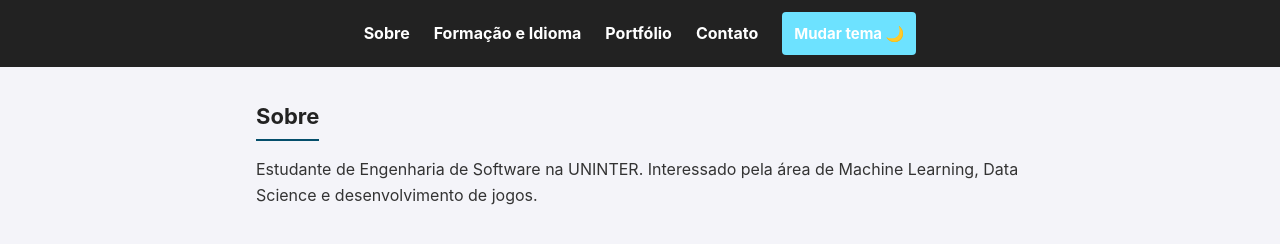
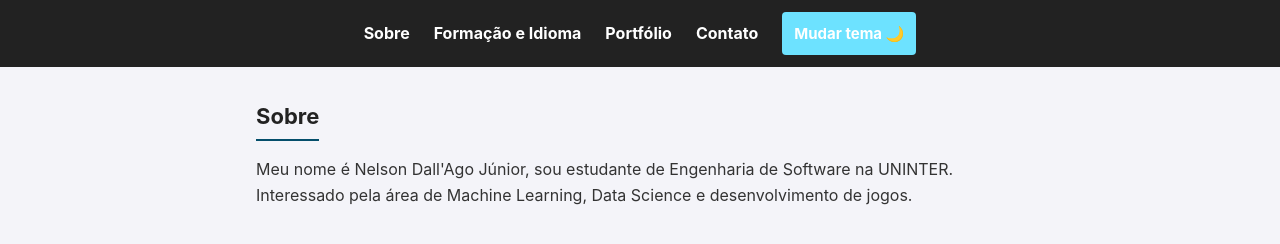
Before and after one commit to Neroo2/TrabalhoSiteUninter, a plain HTML site: page index.html in a window 1280 px wide. Drawn offline with Linux system fonts and the light colour scheme.

Commit message:
Update index.html

```diff
--- a/index.html
+++ b/index.html
@@ -23,7 +23,7 @@
     <main>
       <section id = "sobre">
         <h1>Sobre</h1>
-        <p>Estudante de Engenharia de Software na UNINTER. Interessado pela área de Machine Learning, Data Science e desenvolvimento de jogos.</p>
+        <p>Meu nome é Nelson Dall'Ago Júnior, sou estudante de Engenharia de Software na UNINTER. Interessado pela área de Machine Learning, Data Science e desenvolvimento de jogos.</p>
       </section>
 
       <section id = "formacao">
```
